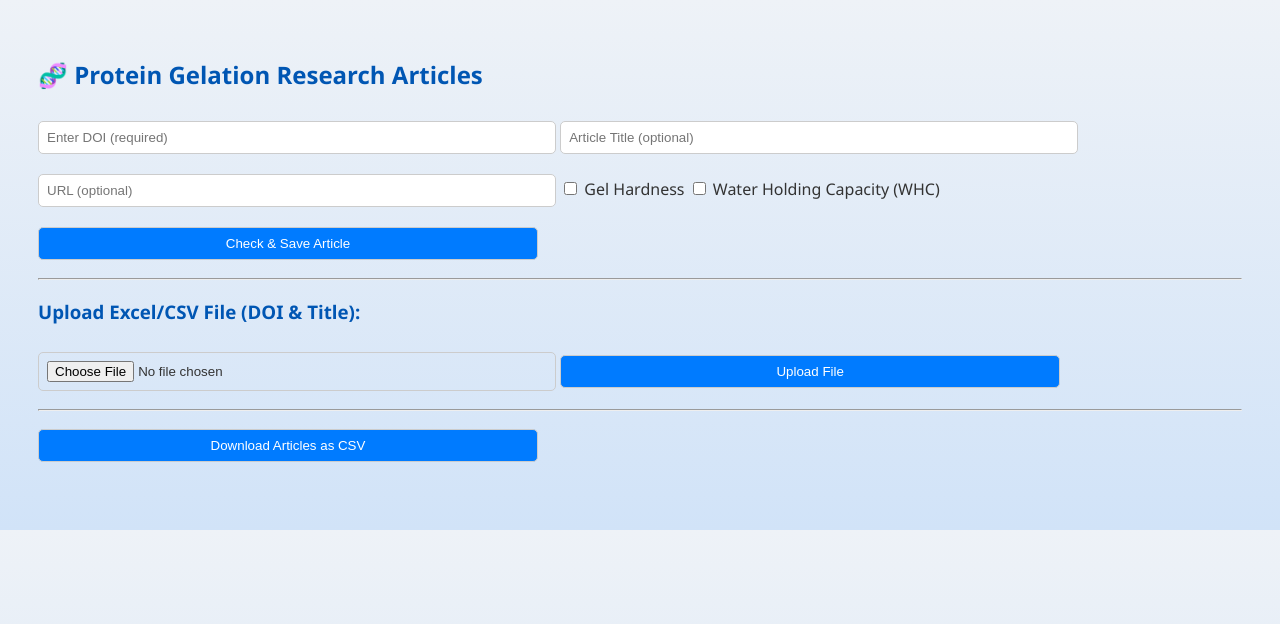
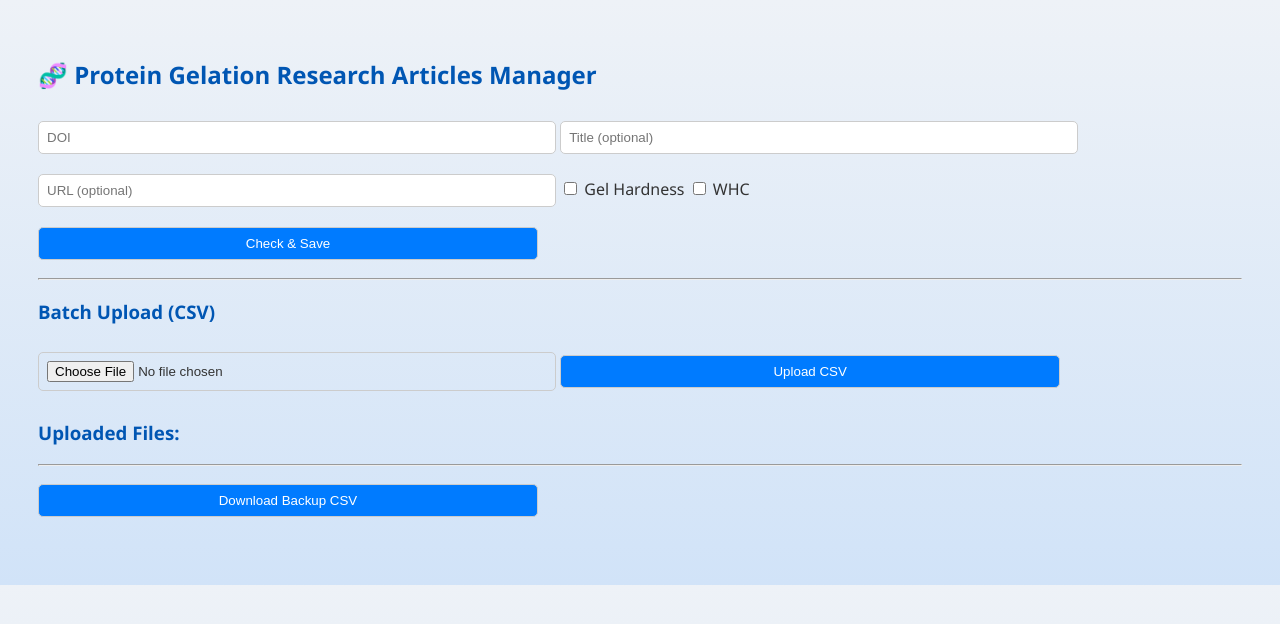
Before and after one commit to Rabiul-Alam-Roni/duplicate-checker-2, a FastAPI app: page / in a window 1280 px wide. Shown: the top 624 px of the page. Run offline with FastAPI, Linux system fonts and the light colour scheme.

Commit message:
Update index.html

```diff
--- a/templates/index.html
+++ b/templates/index.html
@@ -2,31 +2,50 @@
 <html lang="en">
 <head>
     <meta charset="UTF-8">
-    <title>Protein Gelation Articles Checker</title>
+    <title>Protein Gelation DOI Checker</title>
     <link rel="stylesheet" href="/static/styles.css">
 </head>
 <body>
-    <h2>🧬 Protein Gelation Research Articles</h2>
+    <h2>🧬 Protein Gelation Research Articles Manager</h2>
 
-    <input type="text" id="doi" placeholder="Enter DOI (required)">
-    <input type="text" id="title" placeholder="Article Title (optional)">
+    <input type="text" id="doi" placeholder="DOI">
+    <input type="text" id="title" placeholder="Title (optional)">
     <input type="text" id="url" placeholder="URL (optional)">
 
     <label><input type="checkbox" id="hardness"> Gel Hardness</label>
-    <label><input type="checkbox" id="whc"> Water Holding Capacity (WHC)</label>
+    <label><input type="checkbox" id="whc"> WHC</label>
 
-    <button onclick="checkDuplicate()">Check & Save Article</button>
-    <hr>
-
-    <h3>Upload Excel/CSV File (DOI & Title):</h3>
-    <input type="file" id="fileUpload">
-    <button onclick="uploadFile()">Upload File</button>
+    <button onclick="checkDuplicate()">Check & Save</button>
 
     <hr>
-    <a href="/export"><button>Download Articles as CSV</button></a>
+    <h3>Batch Upload (CSV)</h3>
+    <input type="file" id="fileUpload">
+    <button onclick="uploadFile()">Upload CSV</button>
+
+    <h3>Uploaded Files:</h3>
+    <ul id="fileList"></ul>
+
+    <hr>
+    <a href="/export"><button>Download Backup CSV</button></a>
 
     <div id="response"></div>
 
-    <script src="/static/script.js"></script>
+<script src="/static/script.js"></script>
+<script>
+async function refreshFileList() {
+    let response = await fetch('/uploaded_files');
+    let files = await response.json();
+    document.getElementById('fileList').innerHTML = files.map(f =>
+        `<li>${f} <button onclick="deleteFile('${f}')">Delete</button></li>`
+    ).join('');
+}
+
+async function deleteFile(filename) {
+    await fetch('/delete_file/' + filename, {method: 'DELETE'});
+    refreshFileList();
+}
+
+window.onload = refreshFileList;
+</script>
 </body>
 </html>
```
